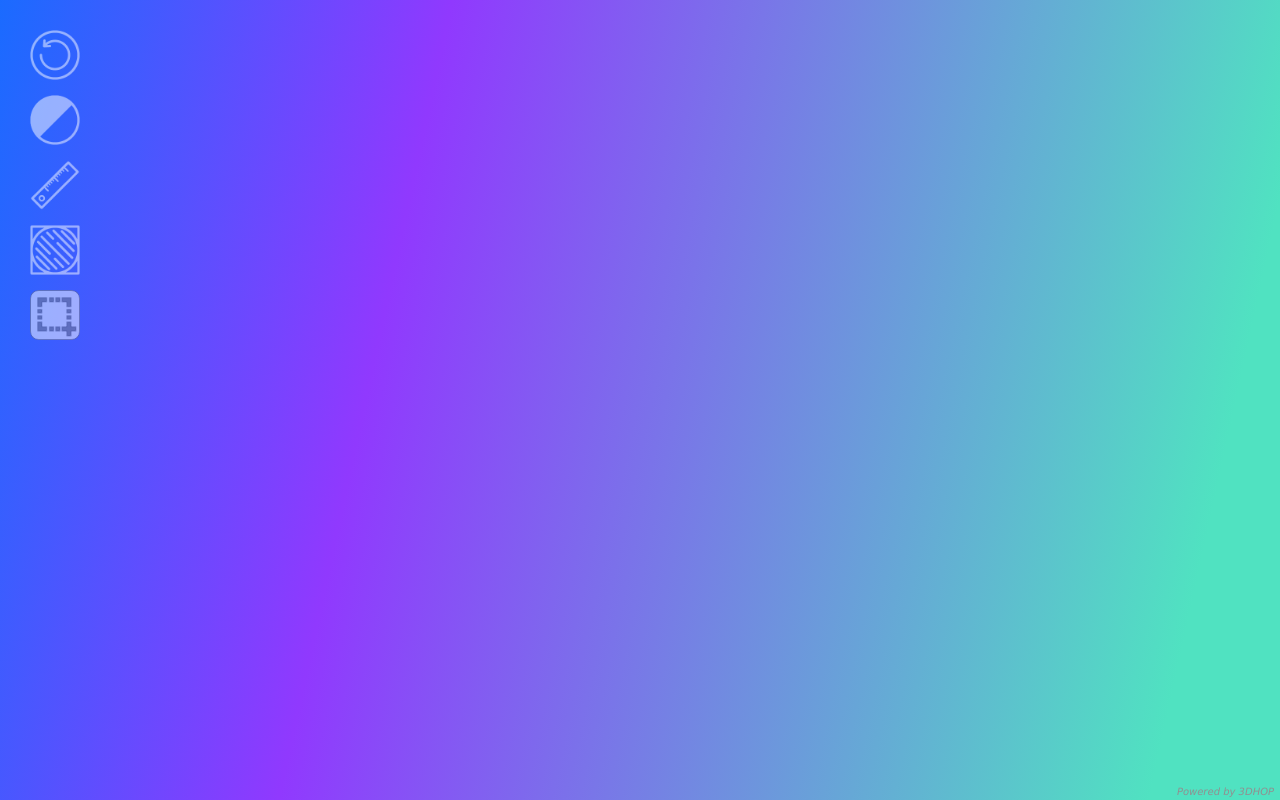
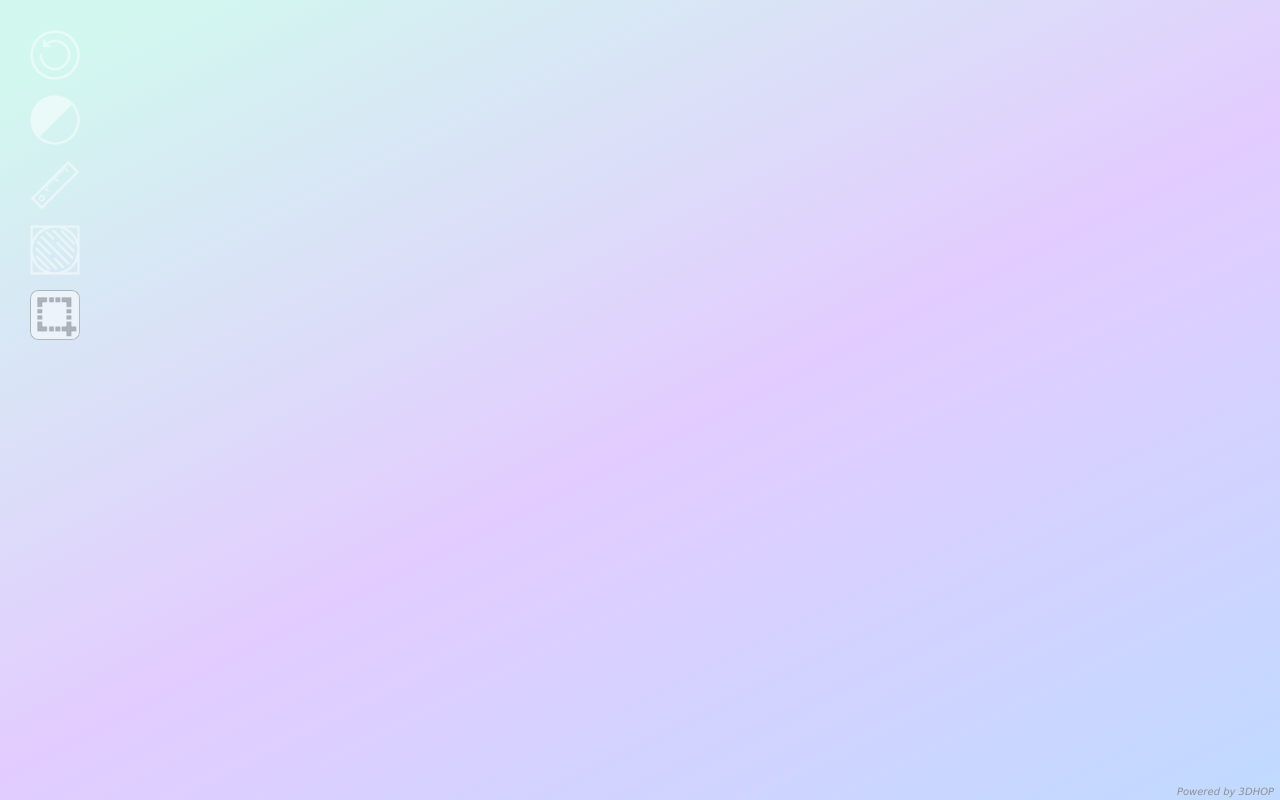
Before and after one commit to AcrossTheCloud/TBA21-3D, a plain HTML site: page index.html in a window 1280 px wide. Drawn offline with Linux system fonts and the light colour scheme.

Commit message:
use lighter variant of background

```diff
--- a/index.html
+++ b/index.html
@@ -68,11 +68,11 @@
 	 <td>Show edges<input  id="showBorder" class="output-input" type="checkbox" title="Show Section Edges" style="bottom:-3px;"/></td></tr></table>
  </div>
 <!--SECTIONS-->
- <canvas id="draw-canvas" style="background: linear-gradient(
-	102.27deg,
-	#0076ff -6.92%,
-	#9039fe 31.1%,
-	#50e2c1 91.03%
+ <canvas id="draw-canvas" style="background-image: linear-gradient(
+	153.16deg,
+	rgba(80, 226, 193, 0.26) 5.91%,
+	rgba(144, 57, 254, 0.26) 52.99%,
+	rgba(0, 118, 255, 0.26) 104.16%
 )"/>
 </div>
 </body>
```
